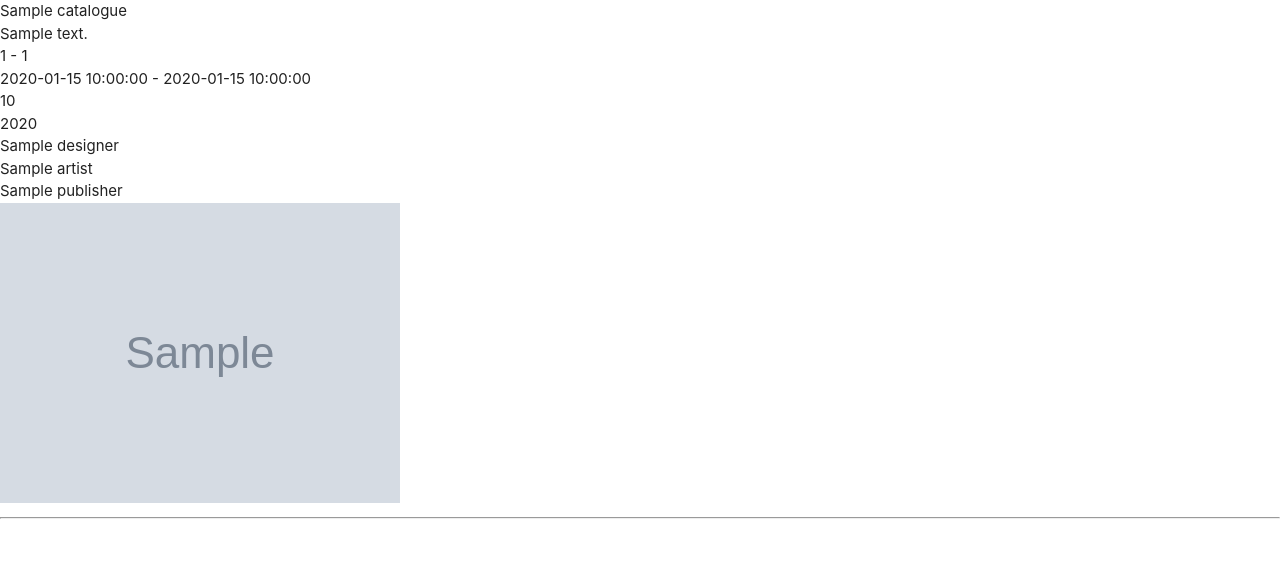
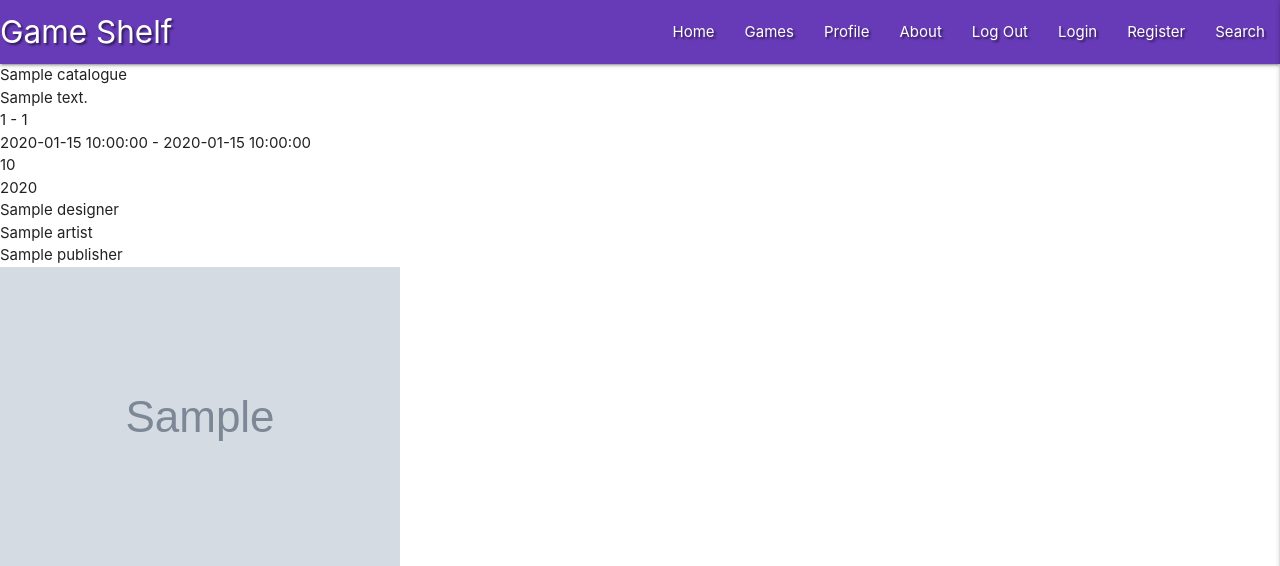
Before and after one commit to NickChapman1988/game-shelf, a Flask app: page / in a window 1280 px wide. Shown: the top 566 px of the page. Run offline with Flask 2, Linux system fonts and the light colour scheme; grey boxes marked "Sample" are stand-in pictures; a database or web service that is not in the repository returns one stand-in record (values such as "Sample title"); some libraries are stand-ins or nearby versions.

Commit message:
Add Materialize Navbar and Sidenav

```diff
--- a/static/css/style.css
+++ b/static/css/style.css
@@ -0,0 +1,3 @@
+.text-shadow {
+    text-shadow: 2px 2px 2px rgba(0, 0, 0, 0.5);
+}
--- a/static/js/script.js
+++ b/static/js/script.js
@@ -0,0 +1,3 @@
+$(document).ready(function(){
+    $('.sidenav').sidenav({edge: "right"});
+});
--- a/templates/base.html
+++ b/templates/base.html
@@ -1,19 +1,57 @@
 <!DOCTYPE html>
 <html lang="en">
+
 <head>
     <meta charset="UTF-8">
     <meta http-equiv="X-UA-Compatible" content="IE=edge">
     <meta name="viewport" content="width=device-width, initial-scale=1.0">
 
     <link rel="stylesheet" href="https://cdnjs.cloudflare.com/ajax/libs/font-awesome/5.15.4/css/all.min.css"
-        integrity="sha512-1ycn6IcaQQ40/MKBW2W4Rhis/DbILU74C1vSrLJxCq57o941Ym01SwNsOMqvEBFlcgUa6xLiPY/NS5R+E6ztJQ==" crossorigin="anonymous" referrerpolicy="no-referrer" type="text/css"/>
-    <link rel="stylesheet" href="https://cdnjs.cloudflare.com/ajax/libs/materialize/1.0.0/css/materialize.min.css" type="text/css">
+        integrity="sha512-1ycn6IcaQQ40/MKBW2W4Rhis/DbILU74C1vSrLJxCq57o941Ym01SwNsOMqvEBFlcgUa6xLiPY/NS5R+E6ztJQ=="
+        crossorigin="anonymous" referrerpolicy="no-referrer" type="text/css" />
+    <link rel="stylesheet" href="https://cdnjs.cloudflare.com/ajax/libs/materialize/1.0.0/css/materialize.min.css"
+        type="text/css">
     <link rel="stylesheet" href="{{ url_for('static', filename='css/style.css') }}" type="text/css">
     {% block styles %}
     {% endblock %}
     <title>Game Shelf</title>
 </head>
+
 <body>
+
+    <!--Mobile Collapse Button from Materialize-->
+    <header>
+        <!--top navbar-->
+        <nav class="nav-extended text-shadow deep-purple">
+            <div class="nav-wrapper">
+                <a href="#!" class="brand-logo">Game Shelf</a>
+                <a href="#" data-target="mobile-demo" class="sidenav-trigger right"><i class="fas fa-bars"></i></a>
+                <ul class="right hide-on-med-and-down">
+                    <li><a href="#">Home</a></li>
+                    <li><a href="{{ url_for('get_catalogue') }}">Games</a></li>
+                    <li><a href="#">Profile</a></li>
+                    <li><a href="#">About</a></li>
+                    <li><a href="#">Log Out</a></li>
+                    <li><a href="#">Login</a></li>
+                    <li><a href="#">Register</a></li>
+                    <li><a href="#">Search</a></li>
+                </ul>
+            </div>
+        </nav>
+
+        <!-- mobile sidenav-->
+        <ul class="sidenav" id="mobile-demo">
+            <li><h4 class="center-align deep-purple-text">Game Shelf</h4></li>
+            <li><a href="#">Home</a></li>
+            <li><a href="{{ url_for('get_catalogue') }}">Games</a></li>
+            <li><a href="#">Profile</a></li>
+            <li><a href="#">About</a></li>
+            <li><a href="#">Log Out</a></li>
+            <li><a href="#">Login</a></li>
+            <li><a href="#">Register</a></li>
+            <li><a href="#">Search</a></li>
+        </ul>
+    </header>
 
     {% block content %}
     {% endblock %}
@@ -25,4 +63,5 @@
     {% block scripts %}
     {% endblock %}
 </body>
+
 </html>
```
